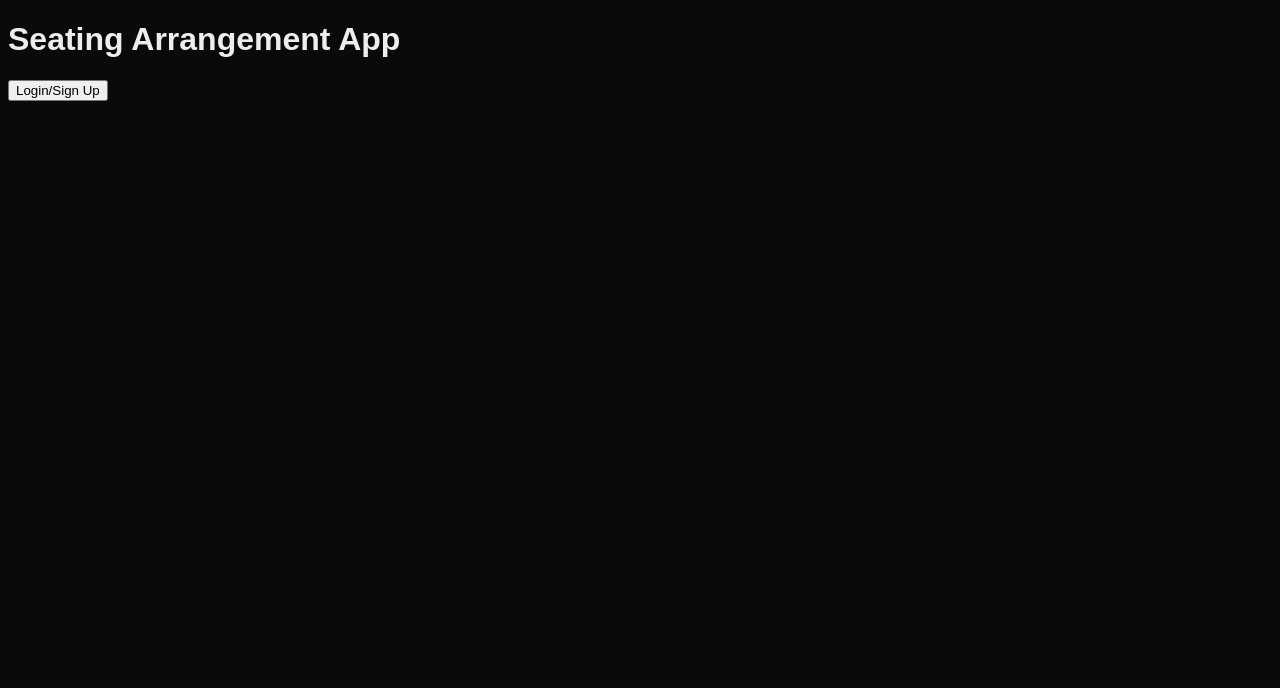
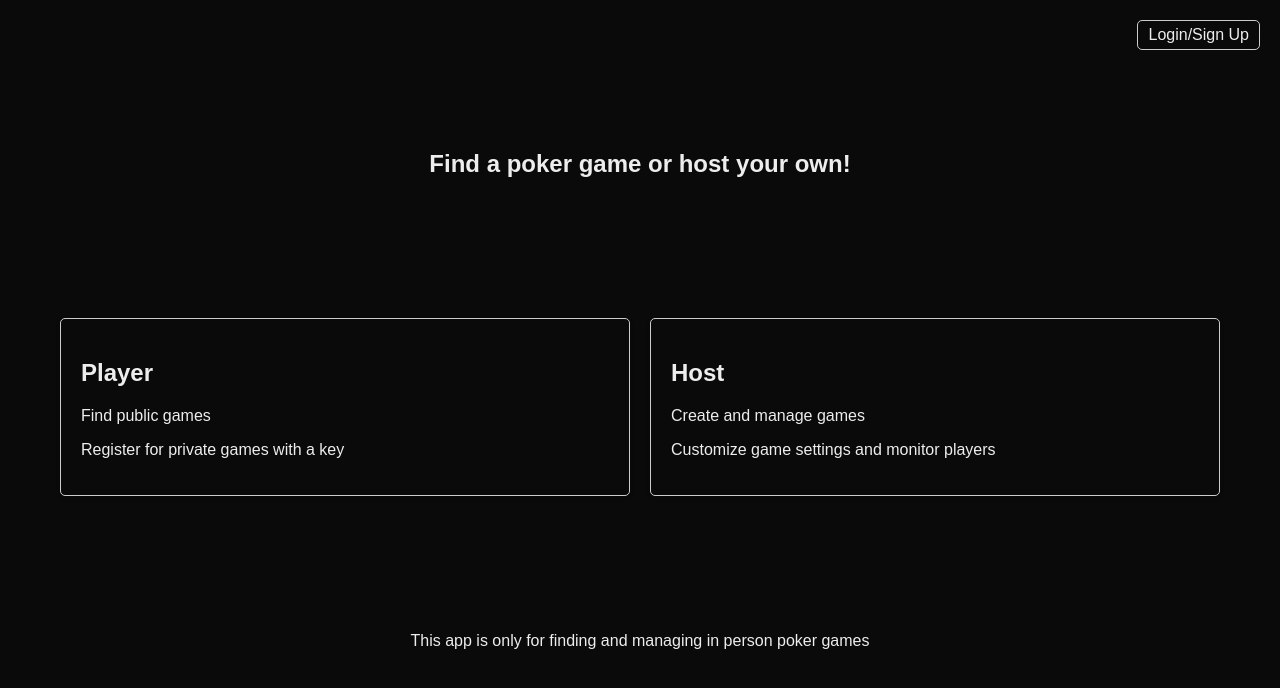
Before and after one commit to awprevite/seating, a Next.js app: page / in a window 1280 px wide. Shown: the top 688 px of the page. Built offline with nearby package versions, Linux system fonts and the light colour scheme.

Commit message:
Beginning styling and finishing up

```diff
--- a/src/app/globals.css
+++ b/src/app/globals.css
@@ -7,6 +7,61 @@ body {
   color: var(--foreground);
   background: var(--background);
   font-family: Arial, Helvetica, sans-serif;
+  /*background-image: url('pokerImage.jpeg');*/
+  background-size: cover;
+  background-position: center;
+  background-repeat: no-repeat;
+  margin: 0;
+}
+
+.info-container {
+  display: flex;
+  justify-content: center;
+  align-items: flex-start;
+  gap: 20px;
+  padding: 60px;
+}
+
+.box {
+  flex: 1;
+  padding: 20px;
+  background-color: var(--background);
+  border: 1px solid #ccc;
+  border-radius: 5px;
+  box-shadow: 0 2px 5px rgba(0, 0, 0, 0.1);
+}
+
+.left-box {
+  background-color: var(--background);
+}
+
+.right-box {
+  background-color: var(--background);
+}
+
+.home-button-container {
+  display: flex;
+  justify-content: flex-end;
+  align-items: flex-start;
+  padding: 20px;
+  flex-wrap: wrap;
+  gap: 50px;
+}
+
+.home-button {
+  all: unset;
+  display: block;
+  padding: 5px 10px;
+  background-color: var(--background);
+  border: 1px solid #ccc;
+  border-radius: 5px;
+  text-align: center;
+  transition: background-color 0.3s ease, color 0.3s ease;
+}
+
+.home-button:hover {
+  background-color: green;
+  color: white;
 }
 
 .container {
@@ -41,41 +96,6 @@ body {
   border: 2px solid #555;
 }
 
-.waitlist-container {
-  flex-grow: 1;
-  max-width: 200px;
-  padding: 20px;
-  background-color: var(--background);
-  border: 1px solid #ddd;
-  border-radius: 5px;
-  overflow-y: auto;
-  height: 300px;
-  left: 40px;
-}
-
-.waitlist-table {
-  width: 100%;
-  border-collapse: collapse;
-  background-color: var(--background);
-}
-
-.waitlist-table th, .waitlist-table td {
-  padding: 10px;
-  border: 1px solid #ddd;
-  background-color: var(--background);
-}
-
-.waitlist-table th {
-  text-align: left;
-  background-color: var(--background);
-}
-
-.waitlist-table button {
-  padding: 5px 10px;
-  cursor: pointer;
-  background-color: var(--background);
-}
-
 .name {
   position: absolute;
   text-align: center;
@@ -97,9 +117,6 @@ body {
   color: white;
 }
 
-/* ---------------- Login/ Create Account Popup Styles ---------------- */
-
-/*covers existing screen*/
 .modal-overlay {
   position: fixed;
   top: 0;
@@ -114,7 +131,6 @@ body {
   z-index: 1000;
 }
 
-/*popup*/
 .login-modal {
   background: var(--background);
   padding: 30px;
@@ -197,10 +213,10 @@ body {
 }
 
 .date-picker-container {
-  margin: 20px 0; /* Add some spacing around the date picker */
+  margin: 20px 0;
   display: flex;
   flex-direction: column;
-  align-items: flex-start; /* Align label and input */
+  align-items: flex-start;
 }
 
 .date-label {
@@ -214,5 +230,5 @@ body {
   border: 1px solid #ccc;
   border-radius: 5px;
   width: 100%;
-  max-width: 300px; /* Adjust as needed */
+  max-width: 300px;
 }
--- a/src/app/layout.tsx
+++ b/src/app/layout.tsx
@@ -14,9 +14,7 @@ export default function RootLayout({
   return (
     <html lang="en">
       <body>
-        <header>
-          <h1>Seating Arrangement App</h1>
-        </header>
+        <header></header>
         <main>{children}</main>
       </body>
     </html>
--- a/src/app/page.tsx
+++ b/src/app/page.tsx
@@ -5,33 +5,26 @@ import axios from 'axios';
 
 export default function App() {
 
-  // Page open variables
+  // View variables
   const[homeOpen, setHomeOpen] = useState(true);
   const[loginOpen, setLoginOpen] = useState(false);
   const[createOpen, setCreateOpen] = useState(false);
   const[hostOpen, setHostOpen] = useState(false);
   const[playerOpen, setPlayerOpen] = useState(false);
 
-  // Login variables
-  const[selectedRole, setSelectedRole] = useState<string>("player");
+  // Variables
+  const[role, setRole] = useState<string>("player");
   const[username, setUsername] = useState<string>("");
   const[password, setPassword] = useState<string>("");
   const[confirmPassword, setConfirmPassword] = useState<string>("");
-
-  // Host variables
-  const [totalSeats, setTotalSeats] = useState<number>(2);
-  const [hostKey, setHostKey] = useState<string>("");
-  const [selectedDate, setSelectedDate] = useState<string>("");
-  const [selectedTime, setSelectedTime] = useState<string>("");
-  const [selectedGame, setSelectedGame] = useState<number | null>(null);
-  const [games, setGames] = useState<any[]>([]);
-  const [createGameOpen, setCreateGameOpen] = useState(false);
-
-  // Player variables
-  const [selectedGamePlayer, setSelectedGamePlayer] = useState<number | null>(null);
-  const [selectedDatePlayer, setSelectedDatePlayer] = useState<string>("");
-  const [hostKeyPlayer, setHostKeyPlayer] = useState<string>("");
-  const [usernames, setUsernames] = useState<string[]>([]);
+  const[totalSeats, setTotalSeats] = useState<number>(2);
+  const[hostKey, setHostKey] = useState<string>("");
+  const[date, setDate] = useState<string>("");
+  const[time, setTime] = useState<string>("");
+  const[game, setGame] = useState<number | null>(null);
+  const[games, setGames] = useState<any[]>([]);
+  const[createGameOpen, setCreateGameOpen] = useState(false);
+  const[usernames, setUsernames] = useState<string[]>([]);
 
   // API endpoints
   const urlLogin = "https://j08uqzcsf4.execute-api.us-east-1.amazonaws.com/main/login";
@@ -46,13 +39,62 @@ export default function App() {
   const urlDeleteAccount = "https://j08uqzcsf4.execute-api.us-east-1.amazonaws.com/main/deleteAccount";
 
   // API functions
+  const handleLogin = async () => {
+    try {
+      const response = await axios.post(urlLogin, {
+        role: role,
+        username: username,
+        password: password,
+      });
+      const { statusCode, body } = response.data;
+      if (statusCode === 200) {
+        setLoginOpen(false);
+        setHomeOpen(false);
+        if(role === "player"){
+          setPlayerOpen(true);
+        }else{
+          setHostOpen(true);
+          getHostGameInfo();
+        }
+      } else {
+        alert("Login failed"); // style a better notification
+      }
+    } catch (error) {
+        alert("An unexpected error occurred. Please try again later.");
+    }
+  };
+
+  const handleCreateAccount = async () => {
+    try {
+      if(password != confirmPassword){
+        alert("passwords do not match")
+        return
+      }
+      const response = await axios.post(urlCreateAccount, {
+        role: role,
+        username: username,
+        password: password,
+      });
+      const { statusCode, body } = response.data;
+      if (statusCode === 200) {
+        alert("Account sreated successful! You can now log in.");
+        setLoginOpen(true);
+        setCreateOpen(false);
+      } else {
+        alert("Create Account failed");
+      }
+    } catch (error) {
+        alert("An unexpected error occurred. Please try again later.");
+    }
+  };
+
   const handleCreateGame = async () => {
     try {
-      if(totalSeats === 0 || selectedDate === "" || selectedTime === ""){
+      if(totalSeats === 0 || date === "" || time === ""){
         alert("Fill out all fields before creating")
         return
       }
-      const startTimeDate = selectedDate + " " + selectedTime + ":00:00";
+      const startTimeDate = date + " " + time + ":00:00";
       const response = await axios.post(urlCreateTable, {
         username: username,
         password: password,
@@ -74,11 +116,9 @@ export default function App() {
     try {
       const response = await axios.post(urlJoinGame, {
         username: username,
-        game_id: selectedGame,
+        game_id: game,
       });
-
       const { statusCode, body } = response.data;
-
       if (statusCode === 200) {
         alert("Joined");
       } else {
@@ -87,19 +127,16 @@ export default function App() {
     } catch (error) {
         alert("An unexpected error occurred. Please try again later.");
     }
-
     getGameInfo();
   };
 
   const handleDeleteAccount = async () => {
     try {
       const response = await axios.post(urlDeleteAccount, {
-        role: selectedRole,
+        role: role,
         username: username,
       });
-
       const { statusCode, body } = response.data;
-
       if (statusCode === 200) {
         alert("Deleted");
       } else {
@@ -108,7 +145,6 @@ export default function App() {
     } catch (error) {
         alert("An unexpected error occurred. Please try again later.");
     }
-
     setHomeOpen(true);
     setHostOpen(false);
     setPlayerOpen(false);
@@ -118,11 +154,9 @@ export default function App() {
     try {
       const response = await axios.post(urlLeaveGame, {
         username: username,
-        game_id: selectedGame,
+        game_id: game,
       });
-
       const { statusCode, body } = response.data;
-
       if (statusCode === 200) {
         alert("Left");
       } else {
@@ -131,7 +165,6 @@ export default function App() {
     } catch (error) {
         alert("An unexpected error occurred. Please try again later.");
     }
-
     getGameInfo();
   };
 
@@ -139,7 +172,7 @@ export default function App() {
     try {
       const response = await axios.post(urlSearchGames, {
         host_key: hostKey,
-        start_time_date: selectedDate
+        start_time_date: date
       });
       const { statusCode, body } = response.data;
       if (statusCode === 200) {
@@ -155,11 +188,11 @@ export default function App() {
   const handleDeleteGame = async () => {
     try {
       const response = await axios.post(urlDeleteTable, {
-        game_id: selectedGame
+        game_id: game
       });
       const { statusCode } = response.data;
       if(statusCode === 200){
-        setSelectedGame(null);
+        setGame(null);
       }
       alert(statusCode === 200 ? "Deleted game" : "Failed to delete game");
     } catch (error) {
@@ -190,10 +223,9 @@ export default function App() {
     setUsernames([]);
     try {
       const response = await axios.post(urlGetGameInfo, {
-        game_id: selectedGame
+        game_id: game
       });
-      const { statusCode, game, seat } = response.data;
-
+      const { statusCode, game_id, seat } = response.data;
       if (statusCode === 200) {
         (seat as { player_username: string }[]).forEach((seatItem) => {
           setUsernames((prevUsernames) => [...prevUsernames, seatItem.player_username]);
@@ -207,73 +239,9 @@ export default function App() {
     }
   };
 
-  const handleLogin = async () => {
-    try {
-      const response = await axios.post(urlLogin, {
-        role: selectedRole,
-        username: username,
-        password: password,
-      });
-
-      const { statusCode, body } = response.data;
-      const { id, returnedUsername, returnedPassword } = body;
-      console.log("ID:", id);
-      console.log("Username:", returnedUsername);
-      console.log("Password:", returnedPassword);
-      console.log(statusCode);
-
-      if (statusCode === 200) {
-        alert("Login successful!");
-        setLoginOpen(false);
-        setHomeOpen(false);
-        if(selectedRole === "player"){
-          setPlayerOpen(true);
-        }else{
-          setHostOpen(true);
-          getHostGameInfo();
-        }
-      } else {
-        alert("Login failed");
-      }
-    } catch (error) {
-        alert("An unexpected error occurred. Please try again later.");
-    }
-  };
-
-  const handleCreateAccount = async () => {
-    try {
-      if(password != confirmPassword){
-        alert("passwords do not match")
-        return
-      }
-
-      const response = await axios.post(urlCreateAccount, {
-        role: selectedRole,
-        username: username,
-        password: password,
-      });
-
-      const { statusCode, body } = response.data;
-      const { id, returnedUsername, returnedPassword } = body;
-      console.log("ID:", id);
-      console.log("username:", returnedUsername);
-      console.log("Password:", returnedPassword);
-
-      if (statusCode === 200) {
-        alert("Account sreated successful! You can now log in.");
-        setLoginOpen(true);
-        setCreateOpen(false);
-      } else {
-        alert("Create Account failed");
-      }
-    } catch (error) {
-        alert("An unexpected error occurred. Please try again later.");
-    }
-  };
-
   // Input handlers
   const handleDateChange = (e: React.ChangeEvent<HTMLInputElement>) => {
-    setSelectedDate(e.target.value);
+    setDate(e.target.value);
   };
   const handleKeyChange = (e: React.ChangeEvent<HTMLInputElement>) => {
     setHostKey(e.target.value);
@@ -302,23 +270,22 @@ export default function App() {
     setPlayerOpen(false);
     setUsername("");
     setPassword("");
-    setSelectedRole("player");
+    setRole("player");
     setConfirmPassword("");
     setTotalSeats(2);
     setHostKey("");
-    setSelectedDate("");
-    setSelectedTime("");
-    setSelectedGame(null);
+    setDate("");
+    setTime("");
+    setGame(null);
     setGames([]);
   }
 
   // Other functions
-
   useEffect(() => {
-    if (selectedGame !== null && selectedRole === "player") {
+    if (game !== null && role === "player") {
       getGameInfo();
     }
-  }, [selectedGame]);
+  }, [game]);
 
   const renderGameList = () => (
     <div>
@@ -326,7 +293,7 @@ export default function App() {
       <ul>
         {games.map((game) => (
           <li key={game.game_id}>
-            <button onClick={() => setSelectedGame(game.game_id)}>
+            <button onClick={() => setGame(game.game_id)}>
               {game.total_seats} seats
             </button>
           </li>
@@ -336,17 +303,17 @@ export default function App() {
   );
 
   const renderGameDetails = () => {
-    const game = games.find((t) => t.game_id === selectedGame);
-    if (!game) return null;
+    const foundGame = games.find((t) => t.game_id === game);
+    if (!foundGame) return null;
 
     return (
       <div>
-        <button onClick={() => setSelectedGame(null)}>Back to Game List</button>
-        <h1>Details for {game.game_id}</h1>
-        <p>Total Seats: {game.total_seats}</p>
+        <button onClick={() => setGame(null)}>Back to Game List</button>
+        <h1>Details for {foundGame.game_id}</h1>
+        <p>Total Seats: {foundGame.total_seats}</p>
         <h2>Seats</h2>
         <ul>
-          {game.seats.map((seat: any) => (
+          {foundGame.seats.map((seat: any) => (
             <li key={seat.seat_id}>
               Seat Number: {seat.seat_num}, Occupied: {seat.player_username ? seat.player_username : "-"}
             </li>
@@ -365,17 +332,35 @@ export default function App() {
   const homeView = () => {
     return (
       <div>
-        <header>
-          <button onClick={toggleLogin}>Login/Sign Up</button>
-        </header>
+        <div className="home-button-container">
+          <button className="home-button" onClick={toggleLogin}>Login/Sign Up</button>
+        </div>
+        <div className="info-container">
+          <h2>Find a poker game or host your own!</h2>
+        </div>
+        <div className="info-container">
+          <div className="box left-box">
+            <h2>Player</h2>
+            <p>Find public games</p>
+            <p>Register for private games with a key</p>
+          </div>
+          <div className="box right-box">
+            <h2>Host</h2>
+            <p>Create and manage games</p>
+            <p>Customize game settings and monitor players</p>
+          </div>
+        </div>
+        <div className="info-container">
+          <p>This app is only for finding and managing in person poker games</p>
+        </div>
 
         {loginOpen && (
           <div className="modal-overlay">
             <div className="login-modal">
               <h2>Login</h2>
               <div className="login-button-container">
-                <button className={selectedRole === "player" ? "role-button selected" : "role-button"} onClick={() => setSelectedRole("player")}>player</button>
-                <button className={selectedRole === "player" ? "role-button" : "role-button selected"} onClick={() => setSelectedRole("host")}>host</button>
+                <button className={role === "player" ? "role-button selected" : "role-button"} onClick={() => setRole("player")}>player</button>
+                <button className={role === "player" ? "role-button" : "role-button selected"} onClick={() => setRole("host")}>host</button>
                 <button className="close-button" onClick={toggleLogin}>Back</button>
               </div>
               <div className="login-input-container">
@@ -397,8 +382,8 @@ export default function App() {
           <div className="login-modal">
             <h2>Create Account</h2>
             <div className="login-button-container">
-              <button className={selectedRole === "player" ? "role-button selected" : "role-button"} onClick={() => setSelectedRole("player")}>player</button>
-              <button className={selectedRole === "player" ? "role-button" : "role-button selected"} onClick={() => setSelectedRole("host")}>host</button>
+              <button className={role === "player" ? "role-button selected" : "role-button"} onClick={() => setRole("player")}>player</button>
+              <button className={role === "player" ? "role-button" : "role-button selected"} onClick={() => setRole("host")}>host</button>
               <button className="close-button" onClick={() => {toggleLogin(); toggleCreate();}}>Back</button>
             </div>
             <div className="login-input-container">
@@ -432,24 +417,24 @@ export default function App() {
         <label>Filter by Date</label>
         <div className="date-picker-container">
           <label htmlFor="select-date">Select Date:</label>
-          <input type="date" id="select-date" value={selectedDate} onChange={handleDateChange}/>
+          <input type="date" id="select-date" value={date} onChange={handleDateChange}/>
         </div>
-        <button onClick={() => setSelectedDate("")}>Clear</button>
+        <button onClick={() => setDate("")}>Clear</button>
         <button onClick={() => handleSearchGames()}>Search</button>
         <label>Games</label>
         <ul>
           {games.map((game) => (
             <li key={game.game_id}>
-              <button onClick={() => setSelectedGame(game.game_id)}>
+              <button onClick={() => setGame(game.game_id)}>
                 {game.game_id}
               </button>
             </li>
           ))}
         </ul>
-        {selectedGame && (
+        {game && (
           <div className="container">
-          <button onClick={() => setSelectedGame(null)}>Back to Game List</button>
-          <h1>Details for {games.find((game) => game.game_id === selectedGame)?.game_id}</h1>
+          <button onClick={() => setGame(null)}>Back to Game List</button>
+          <h1>Details for {games.find((game) => game.game_id === game)?.game_id}</h1>
           <div className="table-container">
             <div className="table">
               {usernames.map((username, index) => {
@@ -502,9 +487,9 @@ export default function App() {
                 <label>Key</label>
                 <input type="text" value={hostKey} onChange={(e) => setHostKey(e.target.value)}/>
                 <label>Date</label>
-                <input type="date" id="select-date" value={selectedDate} onChange={handleDateChange}/>
+                <input type="date" id="select-date" value={date} onChange={handleDateChange}/>
                 <label>Time</label>
-                <select onChange={(e) => setSelectedTime(e.target.value)} value={selectedTime}>
+                <select onChange={(e) => setTime(e.target.value)} value={time}>
                   {[...Array(24)].map((_, index) => (
                     <option key={index} value={index}>
                       {String(index).padStart(2, '0')}
@@ -516,8 +501,8 @@ export default function App() {
             </div>
           </div>
         )}
-        {selectedGame === null && renderGameList()}
-        {selectedGame !== null && renderGameDetails()}
+        {game === null && renderGameList()}
+        {game !== null && renderGameDetails()}
       </div>
     )
   }
```
